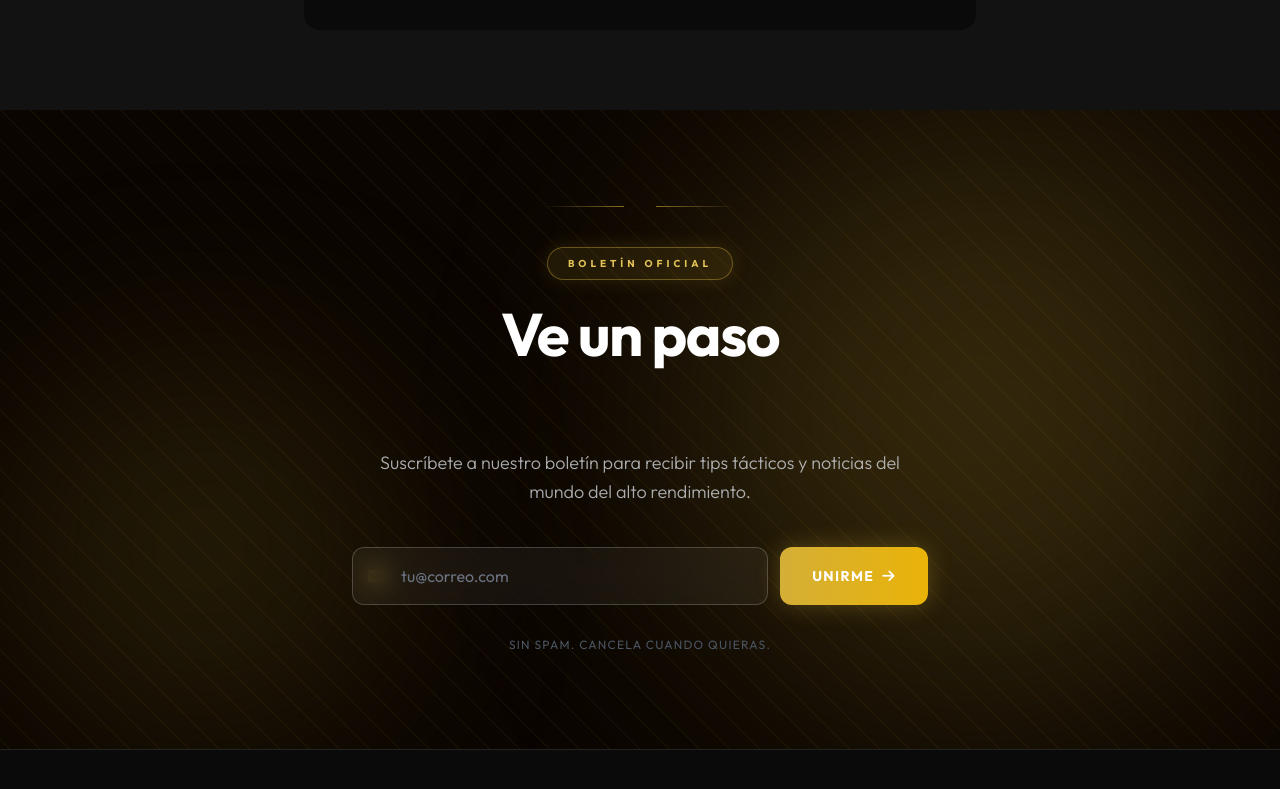
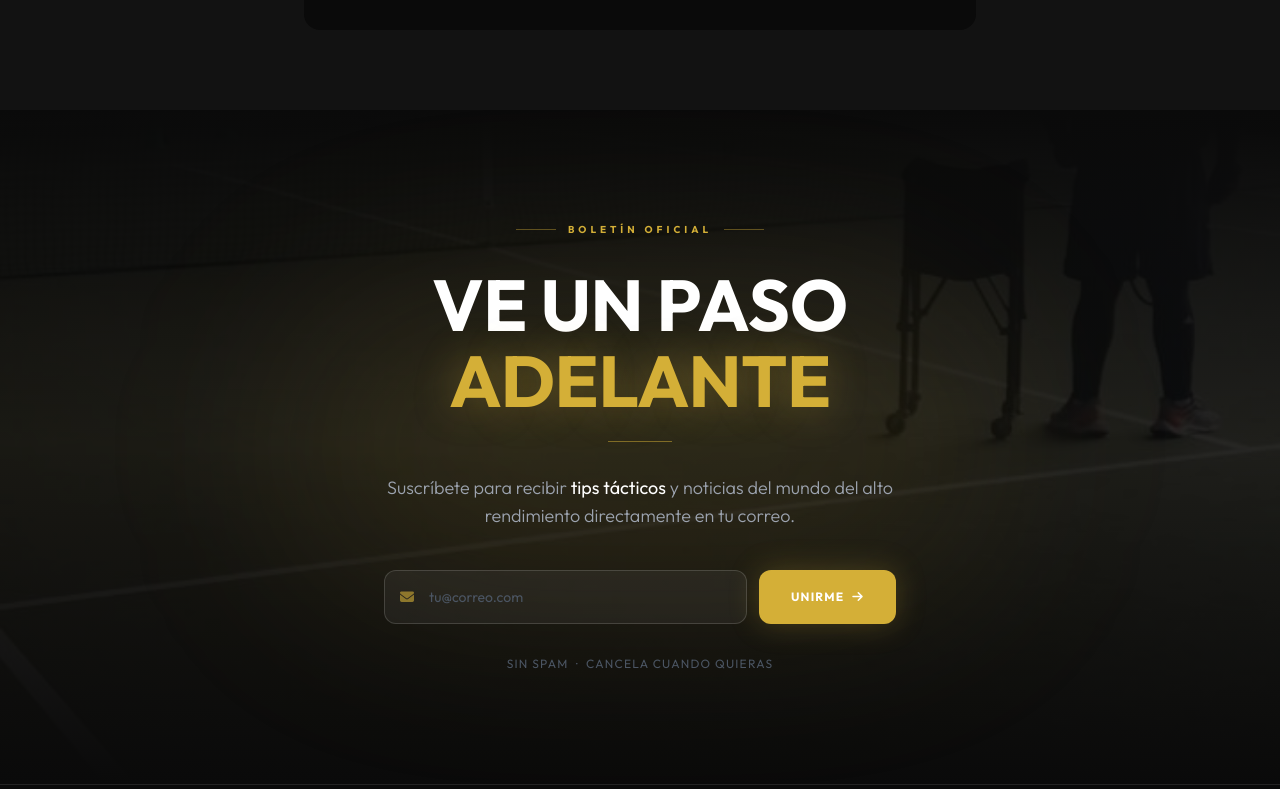
Before and after one commit to Nico-lab-cl/coach-quiroz, a Next.js app: page / in a window 1280 px wide. Shown: the part 5631-6420 px from the top of the page. Built offline with nearby package versions, Linux system fonts and the light colour scheme.

Commit message:
Redesign Newsletter: visible gold 'adelante', clean dark layout, polished form

```diff
--- a/components/Newsletter.jsx
+++ b/components/Newsletter.jsx
@@ -34,61 +34,52 @@ export default function Newsletter() {
     };
 
     return (
-        <section className="relative py-24 overflow-hidden">
-            {/* Full background image with overlay */}
+        <section className="relative py-28 overflow-hidden bg-[#0a0a0a]">
+            {/* Background: image with strong dark overlay */}
             <div className="absolute inset-0 z-0">
                 <img
                     src="/images/gallery-10.jpg"
                     alt="Newsletter Background"
-                    className="w-full h-full object-cover object-center grayscale opacity-30"
+                    className="w-full h-full object-cover object-center opacity-15"
                 />
-                {/* Strong dark overlay so text is always readable */}
-                <div className="absolute inset-0 bg-gradient-to-br from-[#0a0500] via-black/95 to-[#0a0500]"></div>
-                {/* Decorative gold glow spots */}
-                <div className="absolute top-0 right-0 w-[600px] h-[600px] bg-gold-500/20 rounded-full blur-[130px] pointer-events-none"></div>
-                <div className="absolute bottom-0 left-0 w-[400px] h-[400px] bg-gold-600/15 rounded-full blur-[100px] pointer-events-none"></div>
+                <div className="absolute inset-0 bg-gradient-to-b from-[#0a0a0a] via-transparent to-[#0a0a0a]"></div>
             </div>
 
-            {/* Decorative diagonal lines */}
-            <div className="absolute inset-0 z-0 pointer-events-none overflow-hidden opacity-5">
-                <div className="absolute top-0 left-0 w-full h-full" style={{
-                    backgroundImage: 'repeating-linear-gradient(45deg, #D4AF37 0, #D4AF37 1px, transparent 0, transparent 50%)',
-                    backgroundSize: '30px 30px'
-                }}></div>
+            {/* Gold glow center */}
+            <div className="absolute inset-0 z-0 pointer-events-none">
+                <div className="absolute top-1/2 left-1/2 -translate-x-1/2 -translate-y-1/2 w-[700px] h-[300px] bg-[#D4AF37]/10 rounded-full blur-[100px]"></div>
             </div>
 
-            <div className="relative z-10 max-w-4xl mx-auto px-4 sm:px-6 lg:px-8 text-center">
+            <div className="relative z-10 max-w-3xl mx-auto px-4 sm:px-6 lg:px-8 text-center">
 
-                {/* Top Divider Line */}
-                <div className="flex items-center justify-center gap-4 mb-10">
-                    <div className="h-px flex-1 max-w-[80px] bg-gradient-to-r from-transparent to-gold-500/60"></div>
-                    <i className="fas fa-tennis-ball text-gold-500 text-xl"></i>
-                    <div className="h-px flex-1 max-w-[80px] bg-gradient-to-l from-transparent to-gold-500/60"></div>
+                {/* Badge */}
+                <div className="flex items-center justify-center gap-3 mb-8">
+                    <div className="h-px w-10 bg-[#D4AF37]/40"></div>
+                    <span className="text-[#D4AF37] text-[10px] font-black tracking-[0.4em] uppercase">Boletín Oficial</span>
+                    <div className="h-px w-10 bg-[#D4AF37]/40"></div>
                 </div>
 
-                {/* Label */}
-                <span className="inline-block border border-gold-500/40 bg-gold-500/10 text-gold-400 text-[10px] font-black tracking-[0.4em] uppercase px-5 py-2 rounded-full mb-6 shadow-[0_0_20px_rgba(212,175,55,0.15)]">
-                    Boletín Oficial
-                </span>
-
-                {/* Heading */}
-                <h2 className="text-4xl sm:text-5xl lg:text-6xl font-black mb-6 tracking-tight leading-tight">
-                    <span className="text-white">Ve un paso</span><br />
-                    <span className="text-transparent bg-clip-text bg-gradient-to-r from-gold-300 via-gold-500 to-yellow-500">
+                {/* Heading — white title + gold word clearly separated */}
+                <h2 className="font-black tracking-tight leading-none mb-6">
+                    <span className="block text-5xl sm:text-6xl lg:text-7xl text-white uppercase">Ve un paso</span>
+                    <span className="block text-5xl sm:text-6xl lg:text-7xl uppercase mt-1" style={{ color: '#D4AF37', textShadow: '0 0 40px rgba(212,175,55,0.4)' }}>
                         adelante
                     </span>
                 </h2>
 
+                {/* Thin divider */}
+                <div className="w-16 h-px bg-[#D4AF37]/50 mx-auto mb-8"></div>
+
                 {/* Subtitle */}
-                <p className="text-gray-300/80 mb-10 max-w-xl mx-auto leading-relaxed text-lg font-light">
-                    Suscríbete a nuestro boletín para recibir tips tácticos y noticias del mundo del alto rendimiento.
+                <p className="text-gray-400 mb-10 max-w-xl mx-auto leading-relaxed text-base sm:text-lg font-light">
+                    Suscríbete para recibir <span className="text-white font-medium">tips tácticos</span> y noticias del mundo del alto rendimiento directamente en tu correo.
                 </p>
 
                 {/* Form */}
-                <form onSubmit={handleSubmit} className="flex flex-col sm:flex-row gap-3 max-w-xl mx-auto justify-center">
+                <form onSubmit={handleSubmit} className="flex flex-col sm:flex-row gap-3 max-w-lg mx-auto">
                     <div className="relative flex-1">
                         <div className="absolute inset-y-0 left-0 pl-4 flex items-center pointer-events-none">
-                            <i className="fas fa-envelope text-gold-500/60"></i>
+                            <i className="fas fa-envelope text-[#D4AF37]/60 text-sm"></i>
                         </div>
                         <input
                             type="email"
@@ -97,19 +88,19 @@ export default function Newsletter() {
                             placeholder="tu@correo.com"
                             required
                             disabled={status === 'loading'}
-                            className="w-full bg-white/5 backdrop-blur-md border border-white/20 text-white rounded-xl py-4 pl-12 pr-4 focus:outline-none focus:border-gold-500/70 focus:bg-white/10 transition-all placeholder-gray-500 disabled:opacity-50"
+                            className="w-full bg-white/5 border border-white/15 hover:border-[#D4AF37]/40 focus:border-[#D4AF37]/70 text-white rounded-xl py-4 pl-11 pr-4 focus:outline-none transition-all placeholder-gray-600 disabled:opacity-50 text-sm"
                         />
                     </div>
                     <button
                         type="submit"
                         disabled={status === 'loading'}
-                        className="relative overflow-hidden bg-gradient-to-r from-gold-500 to-yellow-500 hover:from-gold-400 hover:to-yellow-400 text-black font-black px-8 py-4 rounded-xl transition-all disabled:opacity-70 flex w-full sm:w-auto items-center justify-center gap-2 group shadow-[0_0_25px_rgba(212,175,55,0.3)] hover:shadow-[0_0_35px_rgba(212,175,55,0.5)] uppercase tracking-widest text-sm"
+                        className="flex items-center justify-center gap-2 bg-[#D4AF37] hover:bg-[#e8c547] active:scale-95 text-black font-black px-8 py-4 rounded-xl transition-all disabled:opacity-60 uppercase tracking-widest text-xs shadow-[0_0_30px_rgba(212,175,55,0.25)] hover:shadow-[0_0_40px_rgba(212,175,55,0.4)] whitespace-nowrap group"
                     >
                         {status === 'loading' ? (
-                            <i className="fas fa-circle-notch fa-spin text-lg"></i>
+                            <i className="fas fa-circle-notch fa-spin"></i>
                         ) : (
                             <>
-                                Unirme <i className="fas fa-arrow-right text-sm group-hover:translate-x-1 transition-transform"></i>
+                                Unirme <i className="fas fa-arrow-right text-xs group-hover:translate-x-1 transition-transform"></i>
                             </>
                         )}
                     </button>
@@ -117,18 +108,18 @@ export default function Newsletter() {
 
                 {/* Status Messages */}
                 {status === 'success' && (
-                    <div className="mt-6 inline-flex items-center gap-2 bg-green-500/10 border border-green-500/30 text-green-400 text-sm font-medium rounded-full px-5 py-2">
+                    <div className="mt-5 inline-flex items-center gap-2 bg-green-500/10 border border-green-400/30 text-green-400 text-sm font-medium rounded-full px-5 py-2">
                         <i className="fas fa-check-circle"></i> <span>{message}</span>
                     </div>
                 )}
                 {status === 'error' && (
-                    <div className="mt-6 inline-flex items-center gap-2 bg-rose-500/10 border border-rose-500/30 text-rose-400 text-sm font-medium rounded-full px-5 py-2">
+                    <div className="mt-5 inline-flex items-center gap-2 bg-rose-500/10 border border-rose-400/30 text-rose-400 text-sm font-medium rounded-full px-5 py-2">
                         <i className="fas fa-exclamation-circle"></i> <span>{message}</span>
                     </div>
                 )}
 
-                {/* Bottom fine print */}
-                <p className="mt-8 text-gray-600 text-xs tracking-widest uppercase">Sin spam. Cancela cuando quieras.</p>
+                {/* Fine print */}
+                <p className="mt-8 text-gray-600 text-xs tracking-widest uppercase">Sin spam &nbsp;·&nbsp; Cancela cuando quieras</p>
             </div>
         </section>
     );
```
